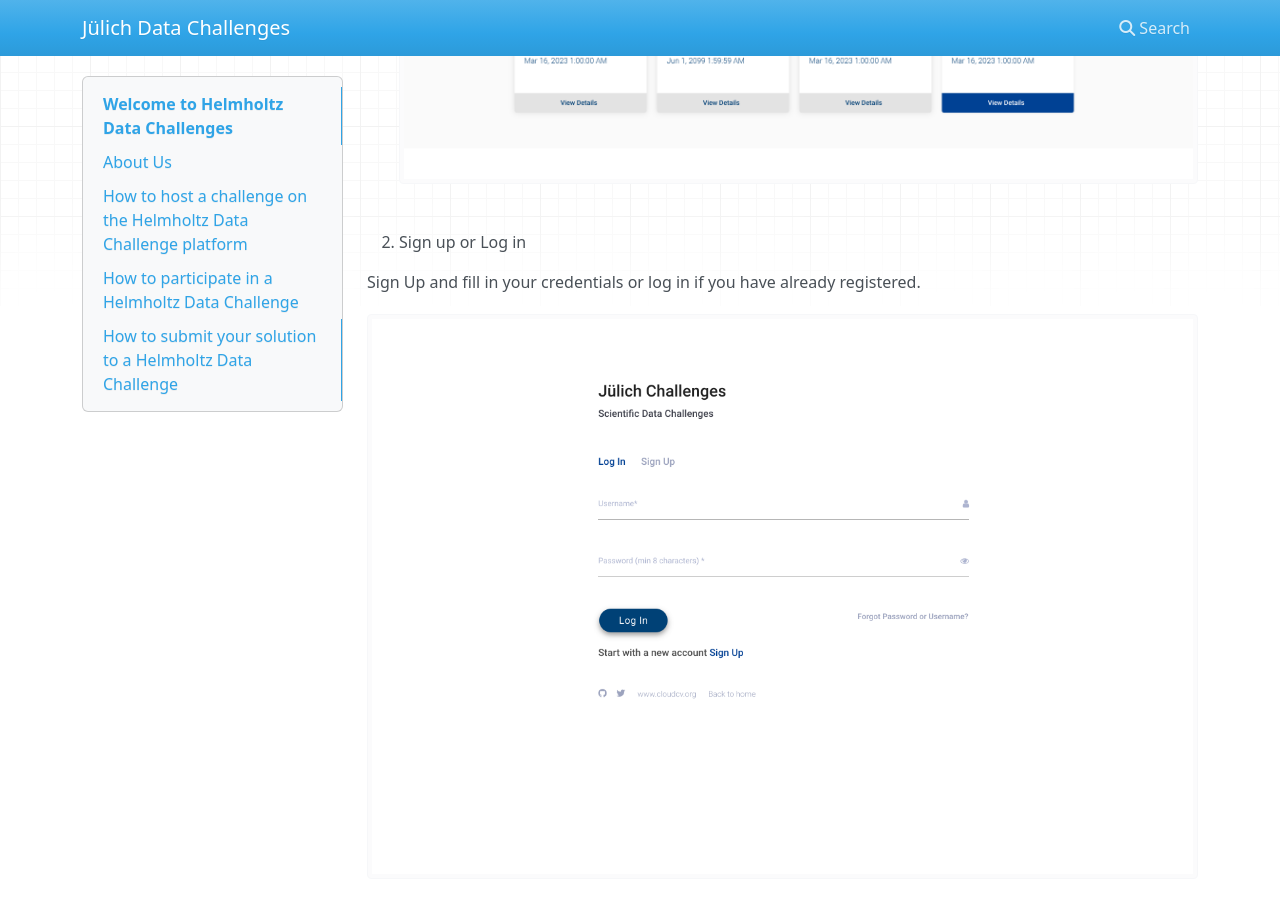
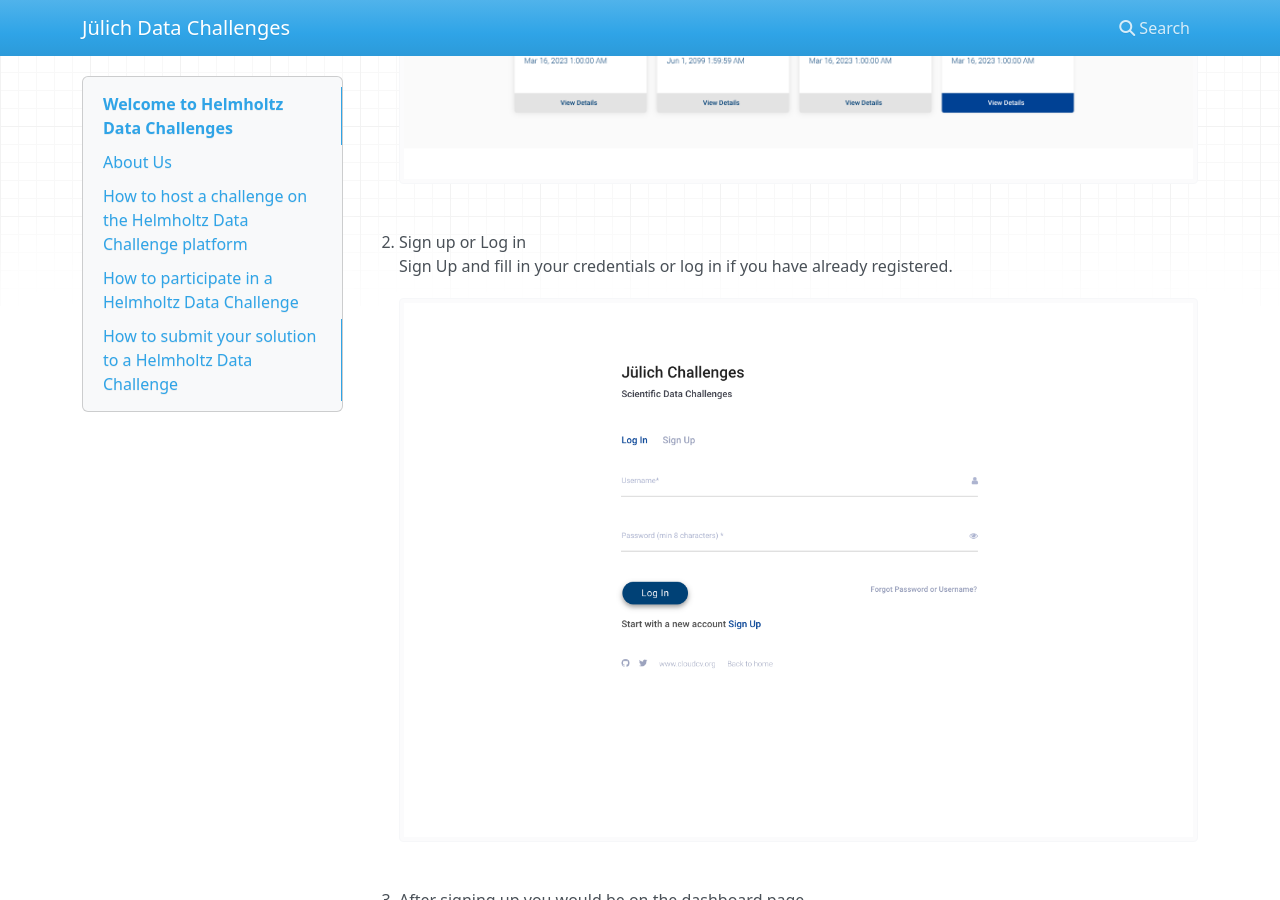
Before and after one commit to HelmholtzAI-FZJ/juelich_challenges_readthedoc, an MkDocs documentation site: the page built from docs/index.md, in a window 1280 px wide and 900 px high, scrolled down 1874 px. Built offline with MkDocs 1.6.1, drawn with Linux system fonts in a browser that asks for light colours; nearby versions of some CDN libraries.

```diff
--- a/docs/index.md
+++ b/docs/index.md
@@ -40,26 +40,22 @@ Implementation: [The AI consultant team at Forschungszentrum Jülich](https://ww
 1. Visit [Helmholtz Data Challenges](https://helmholtz-data-challenges.de/)
 ![alt text](images/6a.png)
 
-2. Sign up or Log in
-
+2. Sign up or Log in<br />
 Sign Up and fill in your credentials or log in if you have already registered.
 ![alt text](images/5a.png)
 
 3. After signing up you would be on the dashboard page.
 ![alt text](images/4a.png)
 
-4. Select a challenge
-
+4. Select a challenge<br />
 Then, go to challenges section and choose an active challenge.
 ![alt text](images/3a.png)
 
-5. Challenge Page
-
+5. Challenge Page<br />
 After reading the challenge instructions on the challenge page, you can participate in the challenge.
 ![alt text](images/2a.png)
 
-6. Create Participant Team
-
+6. Create Participant Team<br />
 Create a participant team if there isn’t any or you can select from the existing ones. Click on ‘Participate’ tab after selecting a team.
 ![alt text](images/1a.png)
 
```
